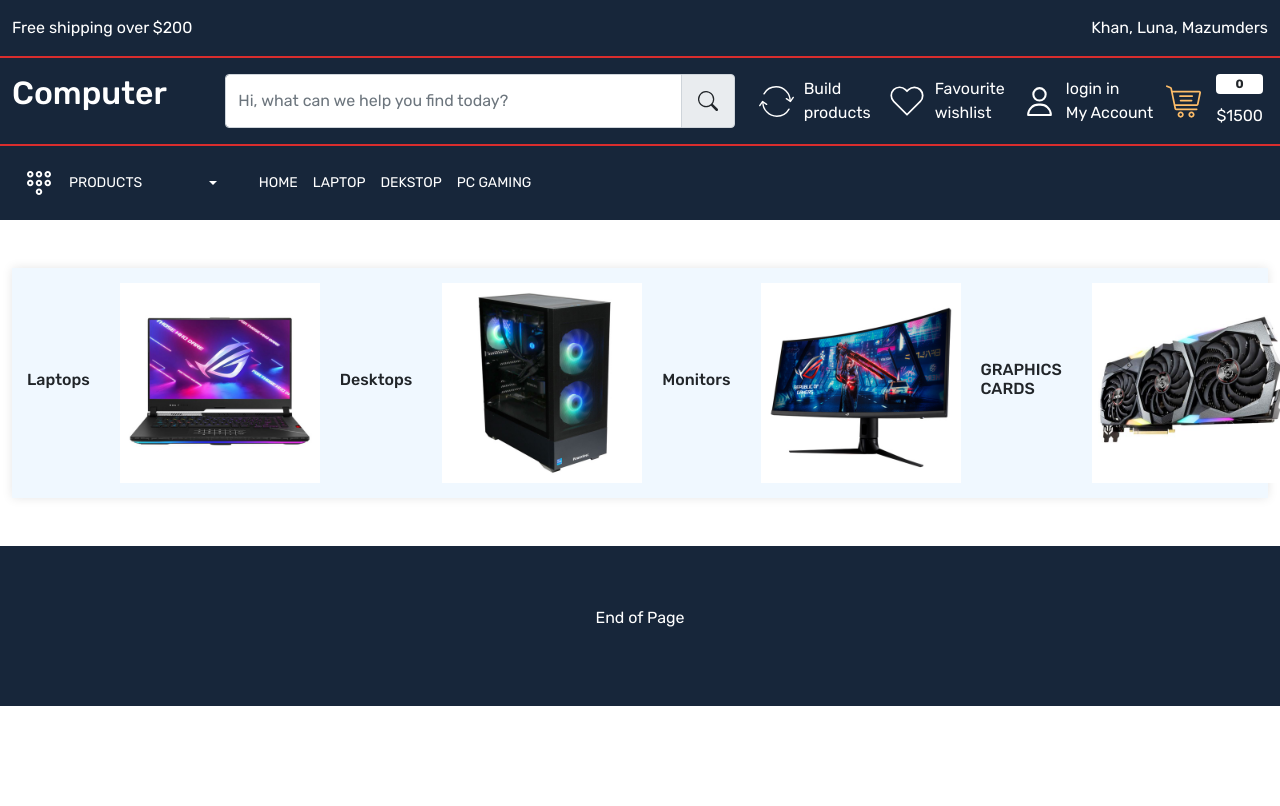
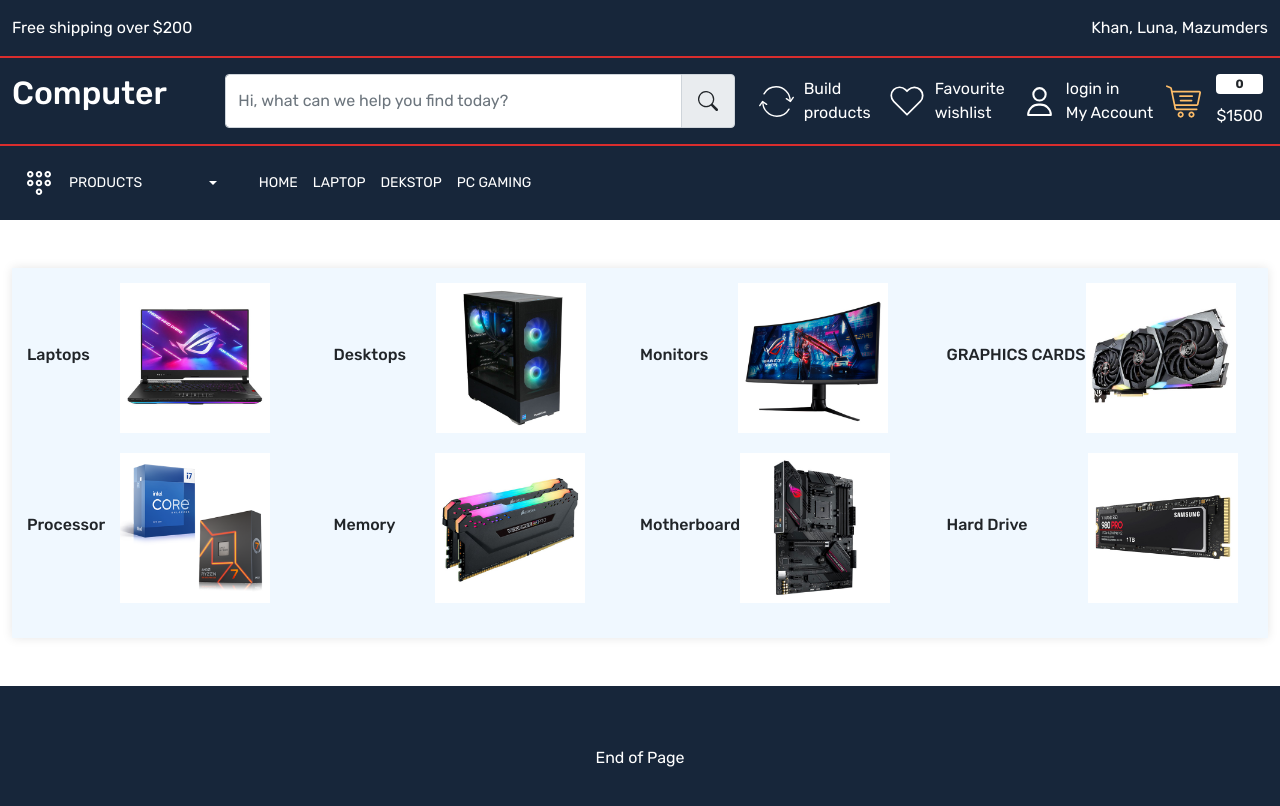
Before and after one commit to ishtiaq-khan/computer-store, a React (Create React App) app: page / in a window 1280 px wide. Shown: the top 806 px of the page. Built offline with nearby package versions, Linux system fonts and the light colour scheme.

Commit message:
added four item to the categories, processor, motherboard, ssd, memory

```diff
--- a/package.json
+++ b/package.json
@@ -7,6 +7,8 @@
     "@testing-library/jest-dom": "^5.16.5",
     "@testing-library/react": "^13.4.0",
     "@testing-library/user-event": "^14.4.3",
+    "@types/react": "^18.0.38",
+    "@types/react-dom": "^18.0.11",
     "react": "^18.2.0",
     "react-dom": "^18.2.0",
     "react-icons": "^4.8.0",
--- a/src/App.css
+++ b/src/App.css
@@ -27,17 +27,34 @@ a {
   box-shadow: none;
   border-color: inherit;
 }
+
+.gap-5{
+  gap: 5px;
+}
 .gap-10{
   gap:10px;
 }
 .gap-15{
   gap:15px;
 }
+.gap-20{
+  gap:20px;
+}
+.gap-30{
+  gap:30px;
+}
+.gap-40{
+  gap:40px;
+}
 .gap-30{
   gap:30px;
 }
 .gap-60{
   gap:60px;
+}
+
+.gap-70{
+  gap:70px;
 }
 /*header part ctr+shift+A */
 .header-top-strip{
@@ -107,15 +124,21 @@ a {
 /* home wrapper end */
 
 /* categories */
-.categories{
- background-color: aliceblue;
- box-shadow:  0 0 10px #0000001a;
- padding:15px;
+.categories {
+  background-color: aliceblue;
+  box-shadow:  0 0 10px #0000001a;
+  padding: 15px;
+  display: flex;
+  justify-content: flex-start;
+  flex-wrap: wrap;}
+
+.categories > div {
+  width: 25%; /* added fixed width */
+  margin-bottom: 20px; /* added margin to create space between rows */
 }
 
-.categories > div{
-  width: 200%;
-}
+
+
 /*categories end */
 
 /*home page end */
--- a/src/components/Header.js
+++ b/src/components/Header.js
@@ -76,10 +76,6 @@ const Header = () => {
                     </div>
                   </Link>
                 </div>
-
-
-
-
               </div>
             </div>
           </div>
--- a/src/pages/Home.js
+++ b/src/pages/Home.js
@@ -8,41 +8,41 @@ const Home = () => {
         <div className='container-xxl'>
           <div className='row'>
             <div className='col-12'>
-              <div className='categories d-flex justify-content-between align-items-center'>
+              <div className='categories d-flex justify-content-between flex-wrap align-items-center'>
                 <div className='d-flex gap-30 align-items-center'>
+                  <h6>Laptops</h6>
+                  <img src="image/laptops.jpg" alt="laptop" style={{ width: '150px', height: '150px' }} />
                 </div>
                 <div className='d-flex gap-30 align-items-center'>
-                <div>
-                <h6>Laptops</h6>
-
-               </div>
-                <img src="image/laptops.jpg" alt="laptop" style={{ width: '200px', height: '200px' }} />
+                  <h6>Desktops</h6>
+                  <img src="image/desktops.jpg" alt="desktop" style={{ width: '150px', height: '150px' }} />
                 </div>
                 <div className='d-flex gap-30 align-items-center'>
-                <div style={{ marginLeft: '20px' }}>
-                 <h6>Desktops</h6>
-
-                  </div>
-                  <img src="image/desktops.jpg" alt="desktop" style={{ width: '200px', height: '200px' }} />
-
+                  <h6>Monitors</h6>
+                  <img src="image/monitors.jpg" alt="monitor" style={{ width: '150px', height: '150px' }} />
                 </div>
-                <div className='d-flex gap-30 align-items-center'>
-                <div style={{ marginLeft: '20px' }}>
-                 <h6>Monitors</h6>
-
-                  </div>
-                  <img src="image/monitors.jpg" alt="monitor" style={{ width: '200px', height: '200px' }} />
-
+                <div className='d-flex gap-50 align-items-center'>
+                  <h6>GRAPHICS CARDS</h6>
+                  <img src="image/videocards.jpg" alt="GRAPHICS-CARDS" style={{ width: '150px', height: '150px' }} />
                 </div>
-                <div className='d-flex gap-30 align-items-center'>
-                <div style={{ marginLeft: '20px' }}>
-                 <h6>GRAPHICS CARDS</h6>
-
-                  </div>
-                  <img src="image/videocards.jpg" alt="GRAPHICS-CARDS" style={{ width: '200px', height: '200px' }} />
-
+                <div className='d-flex gap-15 align-items-center'>
+                  <h6>Processor</h6>
+                  <img src="image/processor.png" alt="processor" style={{ width: '150px', height: '150px' }} />
+                </div>
+                <div className='d-flex gap-40 align-items-center'>
+                  <h6>Memory</h6>
+                  <img src="image/memory.jpg" alt="memory" style={{ width: '150px', height: '150px' }} />
+                </div>
+                <div className='d-flex gap-50 align-items-center'>
+                  <h6>Motherboard</h6>
+                  <img src="image/motherboard.jpg" alt="motherboard" style={{ width: '150px', height: '150px' }} />
+                </div>
+                <div className='d-flex gap-60 align-items-center'>
+                  <h6>Hard Drive</h6>
+                  <img src="image/drives.jpg" alt="Hard-Drive" style={{ width: '150px', height: '150px' }} />
                 </div>
               </div>
+
             </div>
           </div>
         </div>
```
